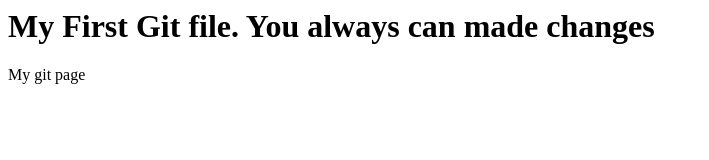
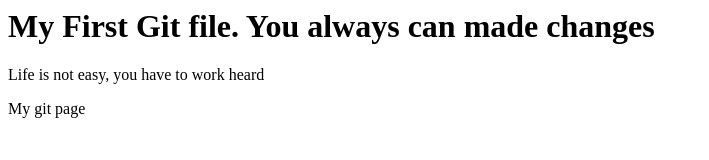
Before and after one commit to khushadi/firstgitRepo, a plain HTML site: page index.html in a window 1280 px wide. Shown: the whole page, without its empty margins (0-709 px from the left). Drawn offline with Linux system fonts and the light colour scheme.

Commit message:
addeded another line

```diff
--- a/index.html
+++ b/index.html
@@ -3,6 +3,7 @@
 
 <h1>My First Git file. You always can made changes</h1>
 
+<p>Life is not easy, you have to work heard </p>
 <p>My git page </p>
 
 </body>
```
